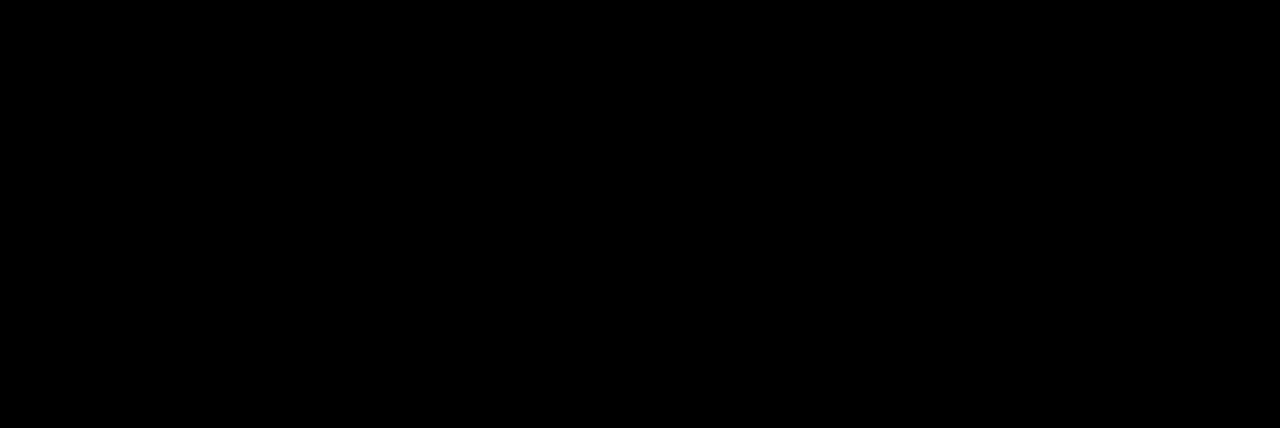
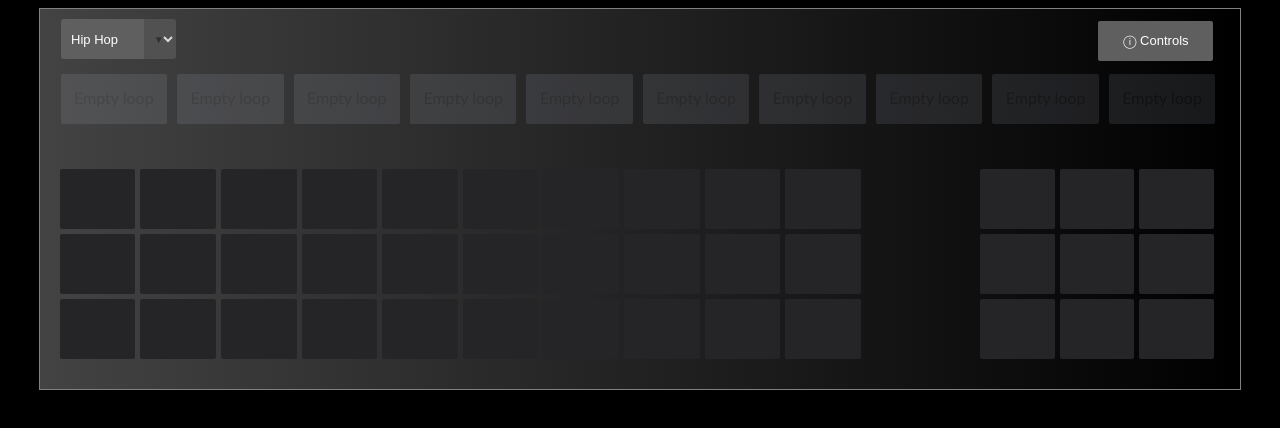
Before and after one commit to mathiasfc/simple-drumpad, a Vue app in the folder simple-drumpad-app/: page / in a window 1280 px wide. Shown: the top 428 px of the page. Built offline with nearby package versions, Linux system fonts and the light colour scheme.

Commit message:
v-for in components

```diff
--- a/simple-drumpad-app/src/App.vue
+++ b/simple-drumpad-app/src/App.vue
@@ -19,13 +19,13 @@
         Pads
     }
 }
+
 </script>
 
 <style lang="scss">
 body {
     background: black;
     font-family: Optima, Segoe, "Segoe UI", Candara, Calibri, Arial, sans-serif;
-    opacity: 0;
 }
 
 ul {
--- a/simple-drumpad-app/src/components/ConfigPanel.vue
+++ b/simple-drumpad-app/src/components/ConfigPanel.vue
@@ -2,9 +2,9 @@
 <div id="config-panel">
     <span class="custom-dropdown">
      <select>
-            <option>Hip Hop</option>
-            <option>Jazz</option>
-            <option>Reaggeton</option>
+        <option v-for="opt in options">
+            {{opt}}
+        </option>
      </select>
      </span>
     <input type="button" class="btnControls" value="ⓘ Controls" id="btnControls" />
@@ -14,7 +14,11 @@
 <script>
 export default {
     name: 'ConfigPanel',
-    props: {}
+    data() {
+        return {
+            options: ['Hip Hop', 'Jazz', 'Reaggeton']
+        }
+    }
 }
 </script>
 
--- a/simple-drumpad-app/src/components/Loops.vue
+++ b/simple-drumpad-app/src/components/Loops.vue
@@ -1,42 +1,63 @@
 <template>
 <div id="loops">
-    <div class="loop-empty" data-key="49">
-        Empty loop
+    <div class="loop-empty" v-for="loop in loops" @click="testFunction(loop.key)">
+        {{defaultMessage}}
     </div>
-    <div class="loop-empty" data-key="50">
-        Empty loop
-    </div>
-    <div class="loop-empty" data-key="51">
-        Empty loop
-    </div>
-    <div class="loop-empty" data-key="52">
-        Empty loop
-    </div>
-    <div class="loop-empty" data-key="53">
-        Empty loop
-    </div>
-    <div class="loop-empty" data-key="54">
-        Empty loop
-    </div>
-    <div class="loop-empty" data-key="55">
-        Empty loop
-    </div>
-    <div class="loop-empty" data-key="56">
-        Empty loop
-    </div>
-    <div class="loop-empty" data-key="57">
-        Empty loop
-    </div>
+
+    <!--
     <div class="loop-empty" data-key="48">
         Empty loop
     </div>
+    -->
 </div>
 </template>
 
 <script>
 export default {
     name: 'Loops',
-    props: {}
+    data() {
+        return {
+            defaultMessage: 'Empty loop',
+            loops: [{
+                    key: 49
+                },
+                {
+                    key: 50
+                },
+                {
+                    key: 51
+                },
+                {
+                    key: 52
+                },
+                {
+                    key: 53
+                },
+                {
+                    key: 54
+                },
+                {
+                    key: 55
+                },
+                {
+                    key: 56
+                },
+                {
+                    key: 57
+                },
+                {
+                    key: 48
+                }
+            ]
+        }
+    },
+
+    methods: {
+        testFunction(x) {
+            alert(x);
+        }
+    }
+
 }
 </script>
 
```
